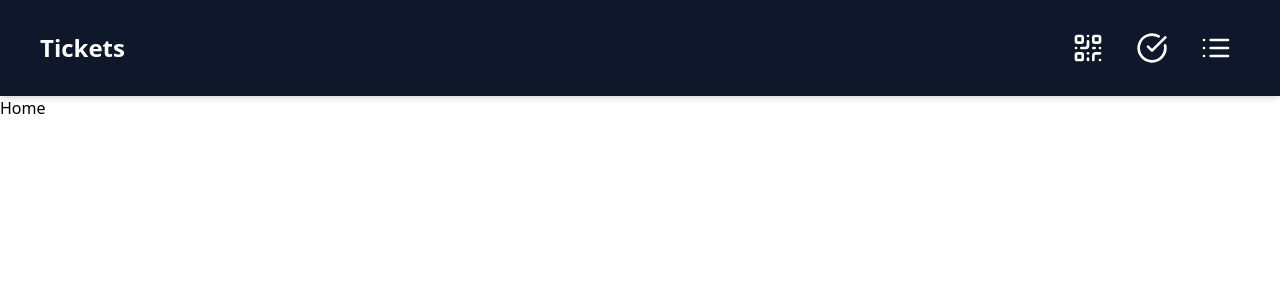
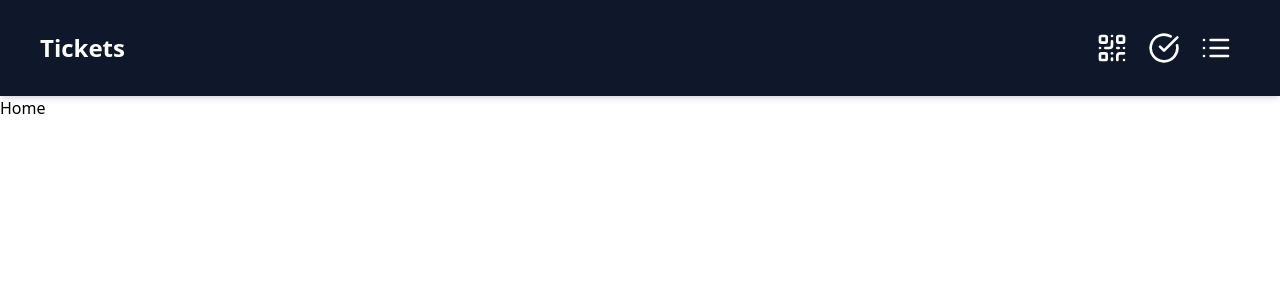
Before and after one commit to mikeheul/next-transport-qrcode-app, a Next.js app: page / in a window 1280 px wide. Shown: the top 300 px of the page. Built offline with nearby package versions, Linux system fonts and the light colour scheme.

Commit message:
Fix design

```diff
--- a/app/list/page.tsx
+++ b/app/list/page.tsx
@@ -30,7 +30,7 @@ const TicketsPage = () => {
     };
 
     return (
-        <div className="bg-gray-100 min-h-screen flex flex-col items-center p-10">
+        <div className="bg-gray-100 min-h-screen flex flex-col items-center py-10 px-5 md:px-10">
             <h1 className="text-4xl font-bold text-center mb-8">Your Tickets</h1>
             <div className="grid grid-cols-1 sm:grid-cols-2 lg:grid-cols-3 gap-6 w-full">
                 {tickets.map((ticket, index) => {
--- a/components/Header.tsx
+++ b/components/Header.tsx
@@ -9,7 +9,7 @@ const Header = () => {
             <div className="container mx-auto flex justify-between items-center">
                 <h1 className="text-2xl font-bold text-white">Tickets</h1>
                 <nav>
-                    <ul className="hidden sm:flex items-center justify-center space-x-6">
+                    <ul className="flex flex-col sm:flex-row gap-3 items-center justify-center">
                         <li>
                             <Link
                                 href="/qrcode"
```
